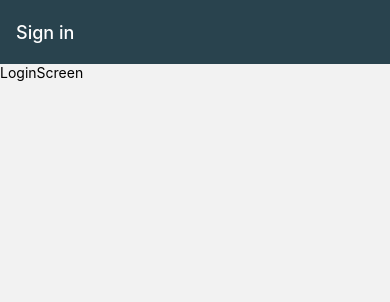
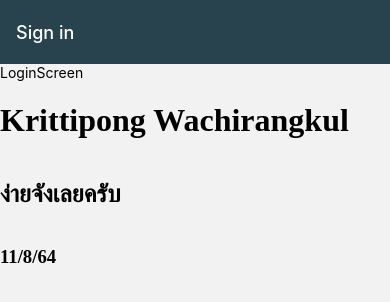
Before and after one commit to newlesk/MyWebSite, a React Native app: screen /signIn in a window 390 px wide. Shown: the top 302 px of the page. Built offline with nearby package versions, Linux system fonts and the light colour scheme; no server answers.

Commit message:
Update LoginScreen.js

```diff
--- a/screens/sessions/LoginScreen.js
+++ b/screens/sessions/LoginScreen.js
@@ -4,6 +4,9 @@ const LoginScreen = () => {
 return (
 <View>
 <Text>LoginScreen</Text>
+<h1>Krittipong Wachirangkul</h1>
+<h2>ง่ายจังเลยครับ</h2>
+<h3>11/8/64</h3>
 </View>
 )
 };
```
